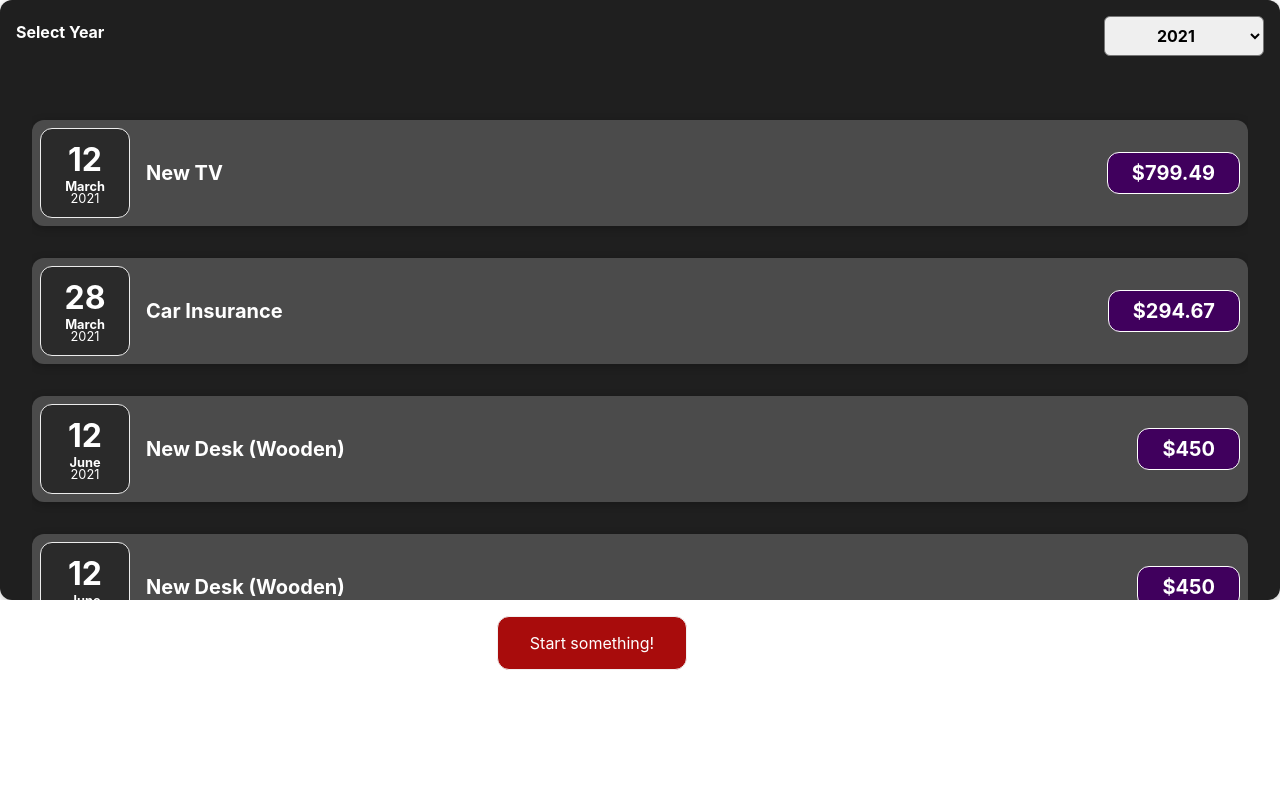
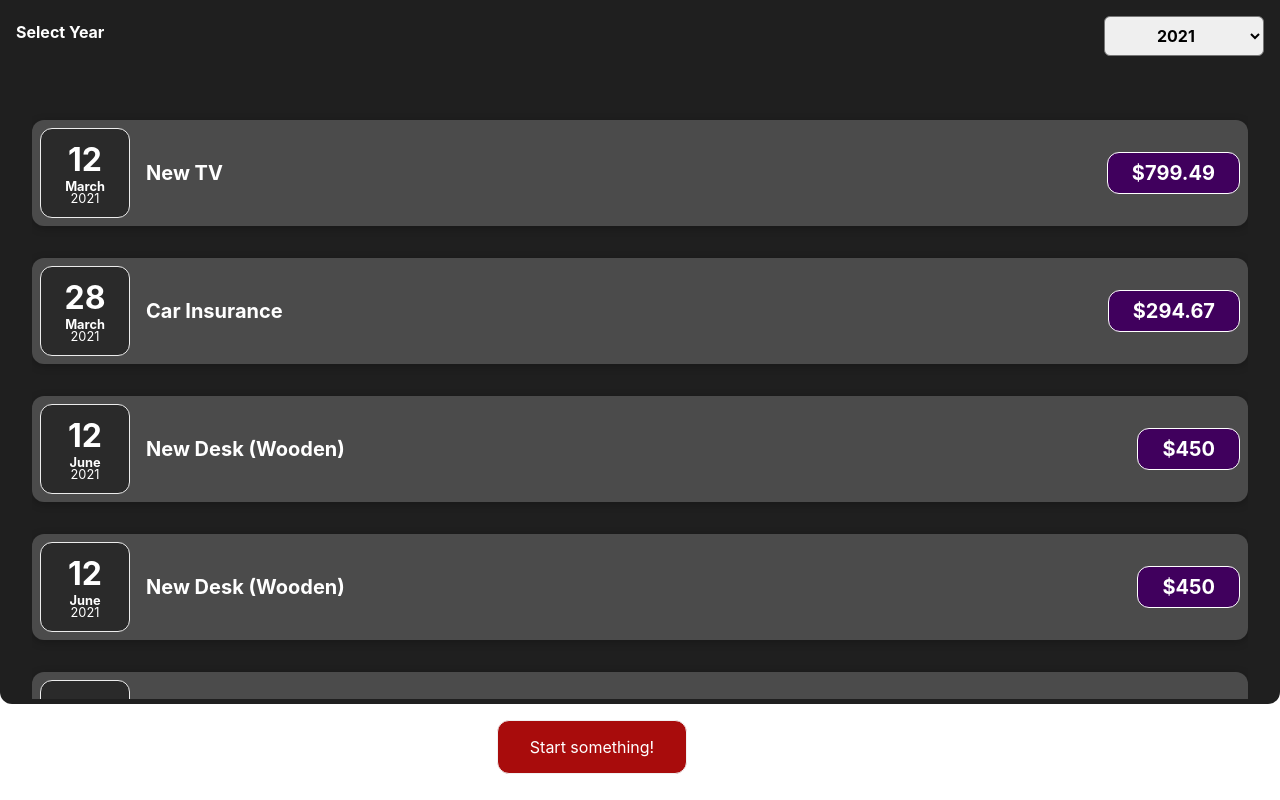
Before and after one commit to yusufelley/pickup, a React (Create React App) app in the folder web/: page / in a window 1280 px wide. Built offline with nearby package versions, Linux system fonts and the light colour scheme.

Commit message:
Unrounded top edges, time prototype
time calculated in 12 hour time and logged to output. Needs some variable to put the time to for the card.

```diff
--- a/web/src/components/Events/Events.css
+++ b/web/src/components/Events/Events.css
@@ -7,16 +7,21 @@
   background-color: rgb(31, 31, 31);
 
   width: 100vw;
-  height: 75vh;
+  height: 88vh;
   max-width: 100vw;
 }
 
 .events-container {
   padding: 2rem;
-  max-height: 85%;
+  max-height: 80%;
   overflow: scroll;
   overflow-x: hidden;
   border-radius: 1rem;
+}
+
+.card-backdrop {
+  border-bottom-left-radius: 12px;
+  border-bottom-right-radius: 12px;
 }
 
 * {
--- a/web/src/components/Events/Events.js
+++ b/web/src/components/Events/Events.js
@@ -1,6 +1,6 @@
 import React, { useState } from "react";
 import "./Events.css";
-import Card from "../UI/Card";
+import div from "../UI/Card";
 import EventFilter from "./EventFilter";
 import EventsList from "./EventsList";
 
@@ -16,14 +16,14 @@ const Events = (props) => {
   );
 
   return (
-    <div>
-      <Card className="expenses">
+    <div className="card-backdrop">
+      <div className="expenses">
         <EventFilter selectedYear={year} onYearChangeData={saveYearData} />
 
         <div className="events-container">
           <EventsList items={filteredExpenses} />
         </div>
-      </Card>
+      </div>
     </div>
   );
 };
--- a/web/src/components/NewEvent/EventForm.js
+++ b/web/src/components/NewEvent/EventForm.js
@@ -11,8 +11,6 @@ const EventForm = (props) => {
   const sportChangedHandler = (event) => {
     setUserInput((prevState) => {
       // Best practice to use prevState when you rely on the previous state
-      let a = new Date();
-console.log(a.getHours);
       return { ...prevState, sport: event.target.value };
     });
   };
@@ -87,7 +85,8 @@ console.log(a.getHours);
         <button type="button" onClick={onCancel}>
           Cancel
         </button>
-        <button type="submit">Start!</button>
+        <button type="submit" onClick={() => {var today = new Date()
+            console.log(((today.getHours() + 11) % 12 + 1) + ':' + today.getMinutes())}}>Start!</button>
       </div>
     </form>
   );
```
